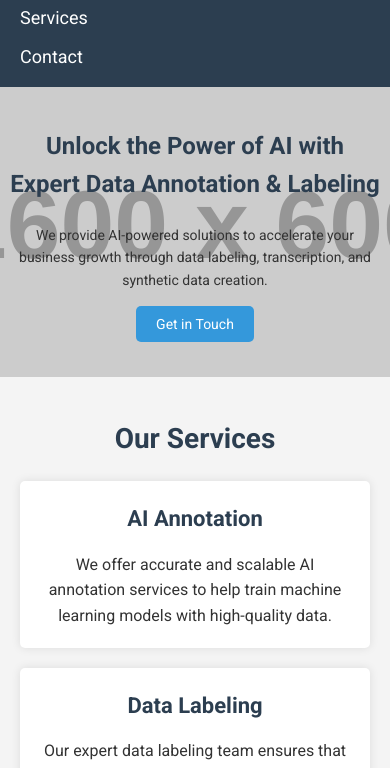
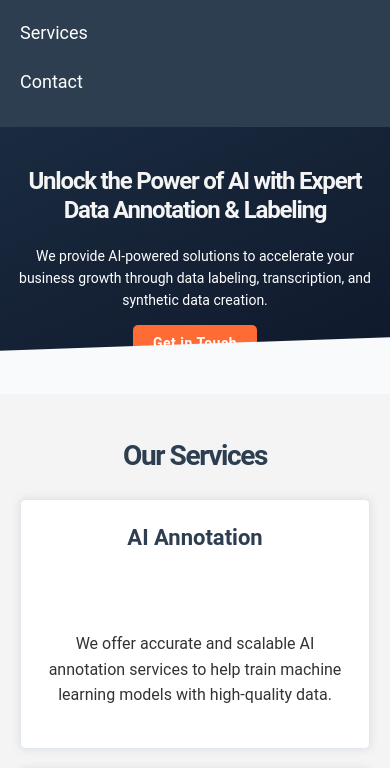
Before and after one commit to dbrainqubits/dbrainqubits.github.io, a plain HTML site: page index.html in a window 390 px wide. Shown: the part 59-827 px from the top of the page. Drawn offline with Linux system fonts and the light colour scheme; placeholder pictures from the web are drawn by us.

Commit message:
updated css

```diff
--- a/index.html
+++ b/index.html
@@ -5,8 +5,9 @@
     <meta name="viewport" content="width=device-width, initial-scale=1.0">
     <title>Dbrainqubits Solutions | AI Annotation, Data Labeling & Transcription</title>
     <link rel="stylesheet" href="styles.css">
+    <link rel="stylesheet" href="https://cdnjs.cloudflare.com/ajax/libs/font-awesome/5.15.4/css/all.min.css">
     <!-- Add Google Fonts (optional) -->
-    <link href="https://fonts.googleapis.com/css2?family=Roboto:wght@400;700&display=swap" rel="stylesheet">
+    <!-- <link href="https://fonts.googleapis.com/css2?family=Roboto:wght@400;700&display=swap" rel="stylesheet"> -->
 </head>
 <body>
 <!-- Header Section -->
--- a/styles.css
+++ b/styles.css
@@ -5,6 +5,28 @@
     box-sizing: border-box;
 }
 
+:root {
+    --primary-color: #2c3e50;
+    --secondary-color: #3498db;
+    --text-color: #333;
+    --z-chat-toggle: 1000;
+    --z-chat-box: 900;
+    --light-bg: #f4f4f4;
+    --space-unit: 1rem;
+}
+
+
+
+html {
+    font-size: 16px;
+}
+
+
+body {
+    color: var(--text-color);
+    background-color: var(--light-bg);
+}
+/* Update all color references to use variables */
 body {
     font-family: 'Roboto', sans-serif;
     line-height: 1.6;
@@ -12,8 +34,13 @@ body {
     background-color: #f4f4f4;
 }
 
-h1, h2, h3, h4 {
+h1 { margin-bottom: calc(var(--space-unit) * 1.5); }
+p { margin: calc(var(--space-unit) * 1.25) 0; }
+h2, h3, h4 {
     color: #2c3e50;
+}
+h1 {
+    color: #f4f4f4;
 }
 
 a {
@@ -23,9 +50,6 @@ a {
 
 ul {
     list-style: none;
-}
-p {
-    color: #333;  /* Darker text color for readability */
 }
 
 button {
@@ -137,6 +161,11 @@ nav ul li a:hover {
     padding: 20px;
     border-radius: 5px;
     box-shadow: 0 0 10px rgba(0, 0, 0, 0.1);
+    min-height: 250px;
+    display: flex;
+    flex-direction: column;
+    justify-content: space-between;
+
 }
 
 .service h3 {
@@ -146,6 +175,12 @@ nav ul li a:hover {
 
 .service p {
     font-size: 16px;
+    color: #333;
+    margin-bottom: 20px;
+}
+
+button, .service, nav ul li a {
+    transition: all 0.3s ease;
 }
 
 /* Contact Section Styles */
@@ -194,6 +229,11 @@ button[type="submit"] {
     z-index: 1000; /* Make sure it's on top */
 }
 
+/* Add this container for chat input elements */
+#chat-input-container {
+    display: flex;
+    border-top: 1px solid #ddd;
+}
 
 #chat-header {
     background-color: #3498db;
@@ -271,10 +311,12 @@ footer {
     nav ul {
         flex-direction: column;
         margin-top: 10px;
+        padding: 10px 0;
+        width: 100%;
     }
 
     nav ul li {
-        margin: 5px 0;
+        margin: 10px 0;
     }
 
     #hero h1 {
@@ -292,6 +334,9 @@ footer {
 
     .services-container {
         grid-template-columns: 1fr;
+    }
+    html {
+        font-size: 14px;
     }
 }
 
@@ -326,3 +371,114 @@ footer {
         bottom: 10px;
     }
 }
+/* Updated Color Scheme */
+:root {
+    --primary-color: #1A2B40;    /* Deep Navy */
+    --secondary-color: #2A5C84;  /* Professional Blue */
+    --accent-color: #FF6B35;     /* Energetic Orange */
+    --text-color: #2D3748;       /* Soft Black */
+    --light-bg: #F8FAFC;         /* Cloud White */
+    --success-green: #38A169;    /* Positive Green */
+}
+
+/* Modern Gradient Hero */
+#hero {
+    background: linear-gradient(155deg, var(--primary-color) 0%, #0F172A 100%);
+    position: relative;
+    overflow: hidden;
+}
+
+#hero:after {
+    content: "";
+    position: absolute;
+    bottom: -50px;
+    left: 0;
+    width: 100%;
+    height: 100px;
+    background: var(--light-bg);
+    transform: skewY(-2deg);
+}
+
+/* Enhanced Service Cards */
+.service {
+    background: white;
+    border: 1px solid #E2E8F0;
+    transition: transform 0.3s cubic-bezier(0.4, 0, 0.2, 1);
+}
+
+.service:hover {
+    transform: translateY(-5px);
+    border-color: var(--accent-color);
+}
+
+.service-icon {
+    font-size: 2.5rem;
+    color: var(--accent-color);
+    margin-bottom: 1rem;
+}
+
+.service-cta {
+    color: var(--accent-color);
+    font-weight: 600;
+    margin-top: auto;
+}
+
+/* Modern Form Styling */
+form {
+    background: white;
+    padding: 2rem;
+    border-radius: 12px;
+    box-shadow: 0 10px 15px -3px rgba(0, 0, 0, 0.1);
+}
+
+input, textarea {
+    border: 2px solid #CBD5E0 !important;
+    transition: all 0.3s ease;
+}
+
+input:focus, textarea:focus {
+    border-color: var(--accent-color) !important;
+    box-shadow: 0 0 0 3px rgba(255, 107, 53, 0.2);
+}
+
+/* Dynamic Chatbot */
+#chat-header {
+    background: var(--primary-color);
+    padding: 1rem;
+}
+
+#chat-messages {
+    background: #F7FAFC;
+}
+
+/* Interactive Buttons */
+button, .cta-button {
+    background: var(--accent-color);
+    font-weight: 600;
+    letter-spacing: 0.5px;
+    transition: all 0.3s cubic-bezier(0.4, 0, 0.2, 1);
+}
+
+button:hover, .cta-button:hover {
+    transform: translateY(-2px);
+    box-shadow: 0 4px 6px -1px rgba(0, 0, 0, 0.1);
+}
+
+/* Typography Enhancements */
+h1, h2 {
+    font-weight: 700;
+    letter-spacing: -0.05em;
+}
+
+h1 {
+    line-height: 1.2;
+    max-width: 800px;
+    margin: 0 auto 1.5rem;
+}
+
+.contact-sub {
+    color: var(--secondary-color);
+    font-size: 1.25rem;
+    text-align: center;
+    margin-bottom: 2rem;
+}
```
